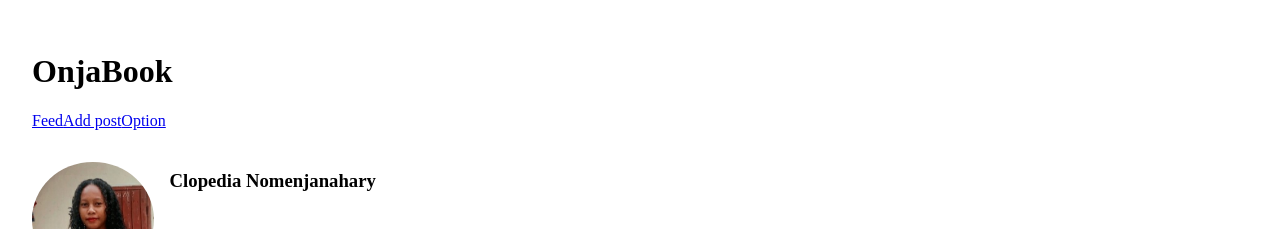
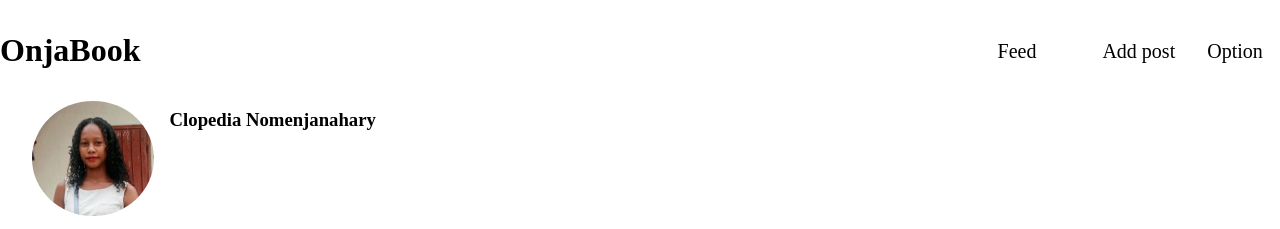
Before and after one commit to Mickaellah/Facebook-clone, a React app: page / in a window 1280 px wide. Shown: the top 229 px of the page. Built offline with nearby package versions, Linux system fonts and the light colour scheme.

Commit message:
Styled the header which contains the links for three pages.

```diff
--- a/components/Header.js
+++ b/components/Header.js
@@ -3,22 +3,30 @@ import {Link} from 'react-router-dom';
 
 export default function Header() {
     return (
-        <div>
+        <div className="main_heading">
             <header>
                 <h1>
                     OnjaBook
                 </h1>
             </header>
             <nav>
-                <Link to="/">
+                <ul className="navigation">
+                    <li>
+                        <Link to="/" className="link">
                             Feed
                         </Link>
-                <Link to="/add">
+                    </li>
+                    <li>
+                        <Link to="/add" className="link">
                             Add post
                         </Link>
-                <Link to="/option">
+                    </li>
+                    <li>
+                        <Link to="/option" className="link">
                             Option
                         </Link>
+                    </li>
+                </ul>
             </nav>
         </div>
     )
--- a/styles.css
+++ b/styles.css
@@ -1,11 +1,38 @@
 body {
     margin: 0;
-    padding: 32px;
+}
+
+h1 {
+    margin: 0;
+}
+
+.main_heading {
+    display: flex;
+    justify-content: space-between;
+    margin-block-start: 32px;
+}
+
+.navigation {
+    display: grid;
+    grid-template-columns: repeat(3, 1fr);
+    grid-column-gap: 32px;
+    column-gap: 32px;
+    margin-block-start: 8px;
+}
+
+.link{
+    text-decoration: none;
+    font-size: 20px;
+    color: black;
+}
+
+.link:hover {
+    font-weight: bold;
 }
 
 .post {
     border-bottom: 2px solid gray;
-    padding-block: 32px;
+    padding: 32px;
 }
 
 .heading {
```
Also changed, not shown: 5 other files. Lines whose indentation alone changed are shown as unchanged.
